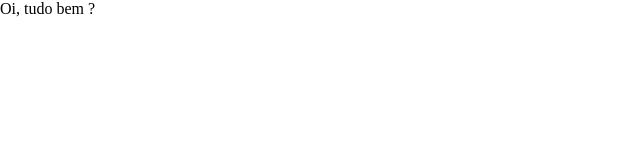
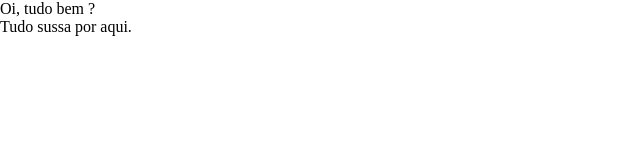
Before and after one commit to renananiceto/github-estudo, a plain HTML site: page index.html in a window 1280 px wide. Shown: the whole page, without its empty margins (0-640 px from the left). Drawn offline with Linux system fonts and the light colour scheme.

Commit message:
adicionei um paragrafo

```diff
--- a/index.html
+++ b/index.html
@@ -9,5 +9,6 @@
 </head>
 <body>
     <p>Oi, tudo bem ?</p>
+    <p>Tudo sussa por aqui.</p>
 </body>
 </html>
```
